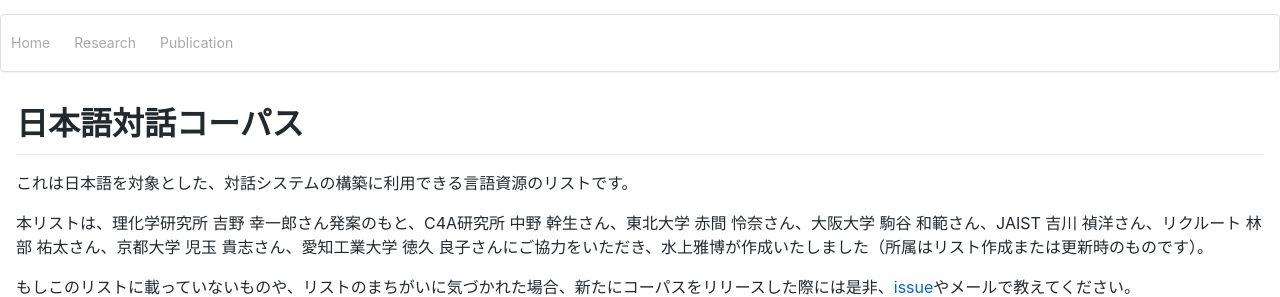
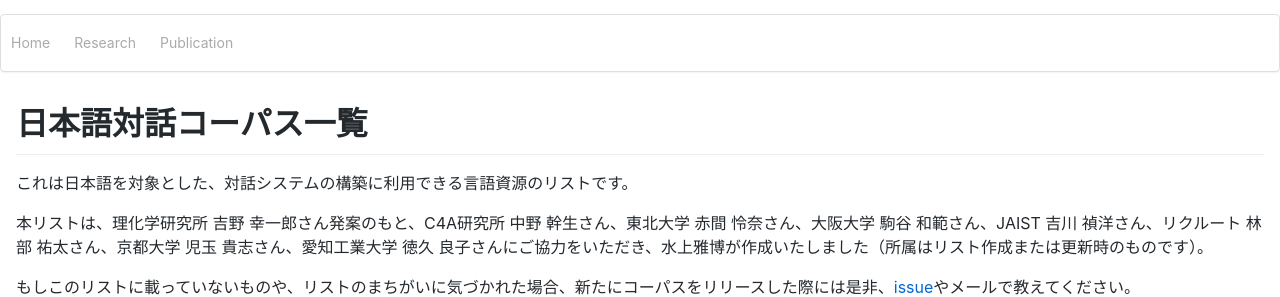
Before and after one commit to masahiro-mi/masahiro-mi.github.io, a Jekyll site: the page built from dialogue_corpus.md, in a window 1280 px wide and 900 px high. Shown: the top 297 px of the window. Built offline with Jekyll 4.4.1, drawn with Linux system fonts in a browser that asks for light colours; comment, search, counter and statistics services are not loaded; some of the changed lines change nothing that is shown.

Commit message:
Update dialogue_corpus.md

```diff
--- a/dialogue_corpus.md
+++ b/dialogue_corpus.md
@@ -1,8 +1,9 @@
 ---
 layout: default
-title: "日本語対話コーパス"
+title: "日本語対話コーパス一覧"
+description: これは日本語を対象とした、対話システムの構築に利用できる言語資源のリストです。本リストは、理化学研究所 吉野 幸一郎さん発案のもと、C4A研究所 中野 幹生さん、東北大学 赤間 怜奈さん、大阪大学 駒谷 和範さん、JAIST 吉川 禎洋さん、リクルート 林部 祐太さん、京都大学 児玉 貴志さん、愛知工業大学 徳久 良子さんにご協力をいただき、水上雅博が作成いたしました（所属はリスト作成または更新時のものです）。"
 ---
-# 日本語対話コーパス
+# 日本語対話コーパス一覧
 
 これは日本語を対象とした、対話システムの構築に利用できる言語資源のリストです。
 
```
